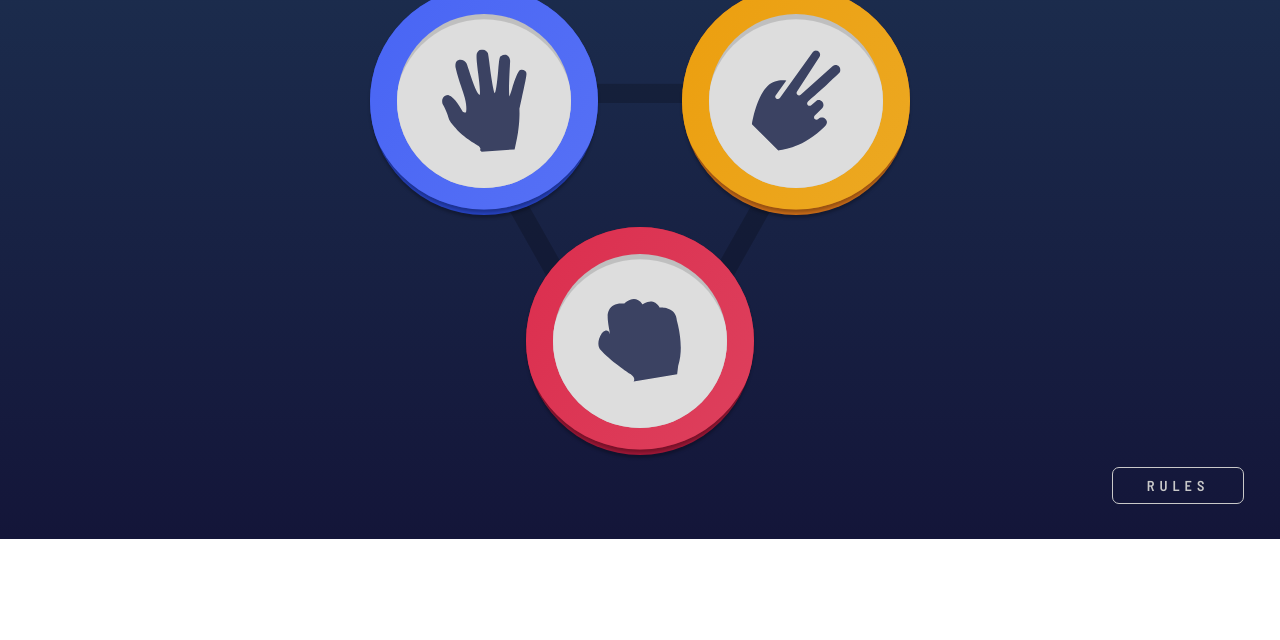
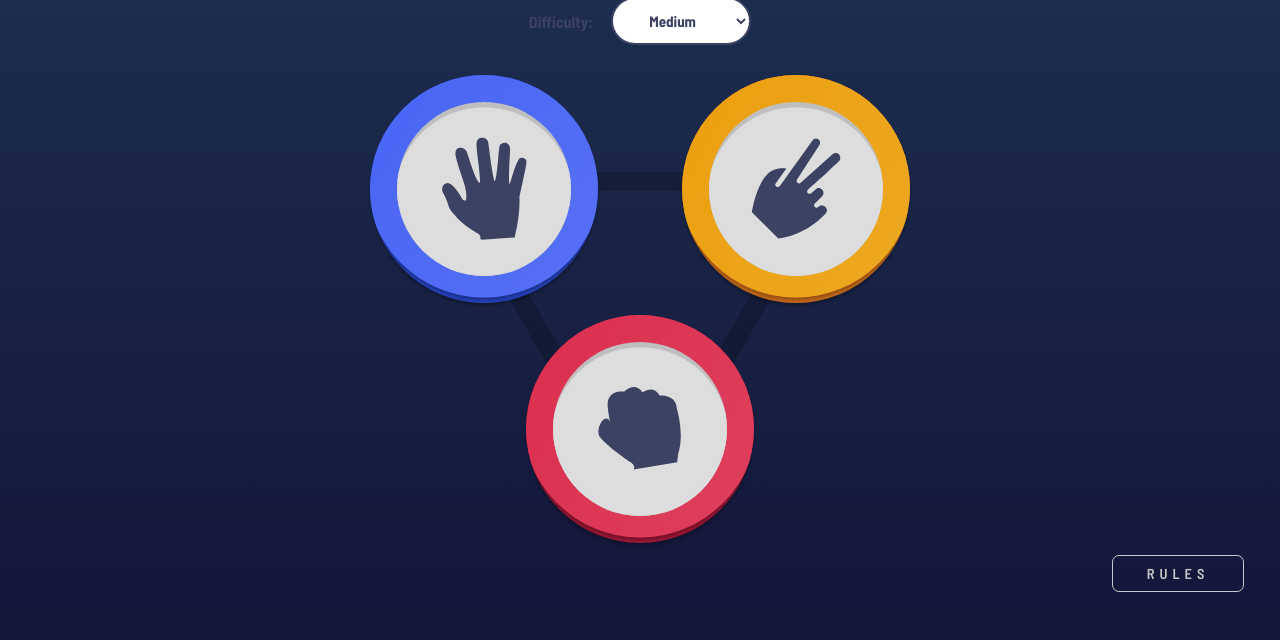
Before and after one commit to Juval13/Stone_Paper_Scissor, a plain HTML site: page frontend/index.html in a window 1280 px wide. Shown: the part 285-925 px from the top of the page. Before the commit the page ends 836 px from the top, so only its background shows below. Drawn offline with Linux system fonts and the light colour scheme; files whose address does not match are found by name.

Commit message:
menu setting

```diff
--- a/frontend/index.html
+++ b/frontend/index.html
@@ -27,6 +27,37 @@
         </div>
       </div>
     </header>
+    <!-- Difficulty Menu -->
+    <div class="difficulty-menu" style="
+      display: flex;
+      justify-content: center;
+      align-items: center;
+      margin: 28px 0 0 0;
+      font-family: 'Barlow Semi Condensed', Arial, sans-serif;
+      font-weight: 700;
+      font-size: 1.35rem;
+      color: #3B4262;
+      min-height: 60px;
+    ">
+      <label for="difficulty-select" style="margin-right: 18px;">Difficulty:</label>
+      <select id="difficulty-select" style="
+        padding: 12px 32px;
+        border-radius: 28px;
+        border: 2.5px solid #3B4262;
+        background: #fff;
+        color: #3B4262;
+        font-family: inherit;
+        font-weight: 700;
+        font-size: 1.25rem;
+        outline: none;
+        transition: border 0.2s;
+        min-width: 140px;
+      ">
+        <option value="easy" style="color:#3B4262;">Easy</option>
+        <option value="medium" selected style="color:#3B4262;">Medium</option>
+        <option value="hard" style="color:#3B4262;">Hard</option>
+      </select>
+    </div>
     <main>
       <!-- Game Container -->
       <div class="game-body">
```
